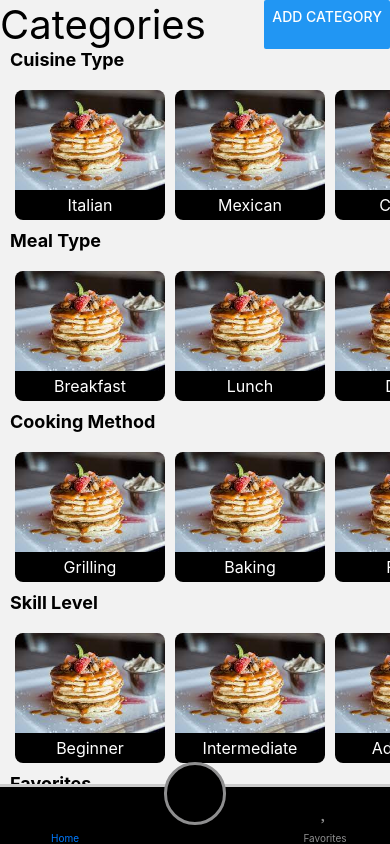
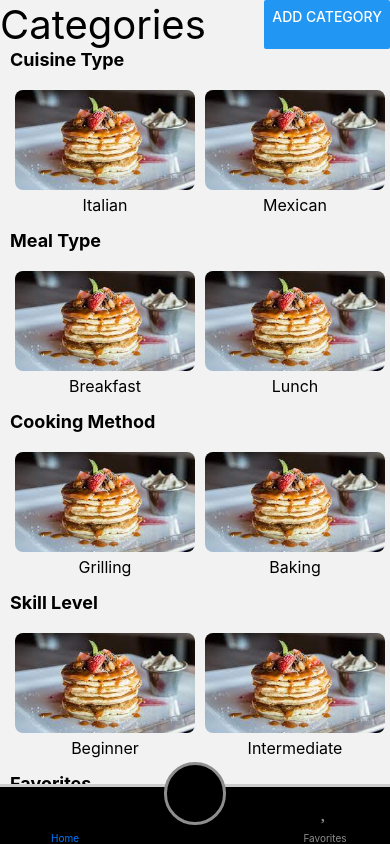
Before and after one commit to VictorApaez/cook-smart, a React Native app: screen /MainApp in a window 390 px wide. Built offline with nearby package versions, Linux system fonts and the light colour scheme.

Commit message:
updated styles

```diff
--- a/components/CarouselItem.tsx
+++ b/components/CarouselItem.tsx
@@ -41,28 +41,21 @@ const styles = StyleSheet.create({
   carouselItem: {
     alignItems: 'center',
     padding: 5,
-    width: 150,
+    width: 180,
     overflow: 'hidden',
     margin: 5,
   },
   image: {
-    width: 150,
+    width: 180,
     height: 100,
-    borderTopLeftRadius: 8,
-    borderTopRightRadius: 8,
+    borderRadius: 8,
   },
   textContainer: {
     paddingTop: 5,
     paddingBottom: 5,
-    alignItems: 'center',
-    justifyContent: 'center',
-    backgroundColor: 'black',
     width: 150,
-    borderBottomLeftRadius: 8,
-    borderBottomRightRadius: 8,
   },
   subCategory: {
-    color: 'white',
     fontSize: 16,
     textAlign: 'center',
   },
```
